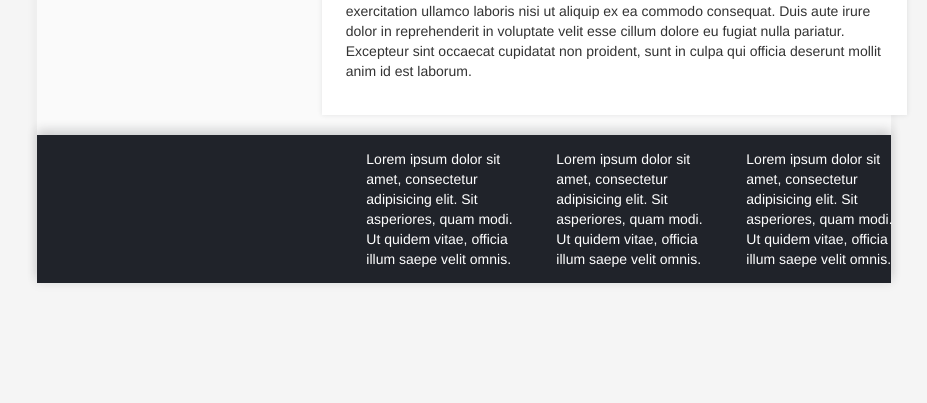
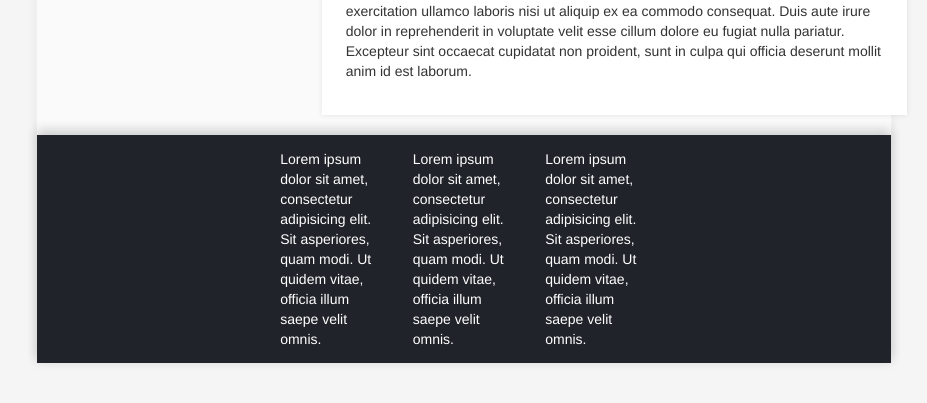
Before and after one commit to Elle199/VarensbyggdensElmanWebbsida, a website: page info.html in a window 1280 px wide. Shown: the part 251-654 px from the top of the page, without its empty margins (176-1103 px from the left). Drawn offline with nearby package versions, Linux system fonts and the light colour scheme.

Commit message:
Fixed small bug where .css files where not being loaded - Max Fixed footer not aligning properly - Max Fixed an overflow bug where empty space was added to the right even without there being a element - Max

```diff
--- a/css/master.css
+++ b/css/master.css
@@ -21,6 +21,10 @@
     nav{
         margin-bottom: 1em !important;
     }
+}
+
+html{
+    overflow-x: hidden;
 }
 
 body{
@@ -75,7 +79,6 @@ nav a:hover{
 #wrapper{
     position: relative;
     z-index: 1;
-    height: 100%;
     padding: 0 !important;
     box-shadow: 0px 0px 10px 2px rgba(33,37,41,.05);
     margin-bottom: 0;
@@ -88,3 +91,7 @@ nav a:hover{
     background-color: white;
     box-shadow: 0px 0px 5px rgba(33,37,41,.1);
 }
+
+#footer > .container{
+    width: 100%;
+}
--- a/info.html
+++ b/info.html
@@ -5,7 +5,7 @@
     <meta name="viewport" content="width=device-width, initial-scale=1.0">
     <meta http-equiv="X-UA-Compatible" content="ie=edge">
     <title>Kontacta oss</title>
-    <link rel="stylesheet" href="/css/master.css">
+    <link rel="stylesheet" href="css/master.css">
     <link href="bower_components\bootstrap\dist\css\bootstrap.min.css" rel="stylesheet">
     <link rel="icon" href="assets/favicon.png" type="image/x-icon"/>
 </head>
@@ -37,7 +37,7 @@
                     </div>
                 </div>
             </div>
-            <div class="footer">
+            <div class="footer" id="footer">
                 <div class="container">
                     <div class="col-sm-2 col-sm-offset-3">
                         Lorem ipsum dolor sit amet, consectetur adipisicing elit. Sit asperiores, quam modi. Ut quidem vitae, officia illum saepe velit omnis.
```
Also changed, not shown: event.html (+1 -1 lines), index.html (+2 -2 lines).
